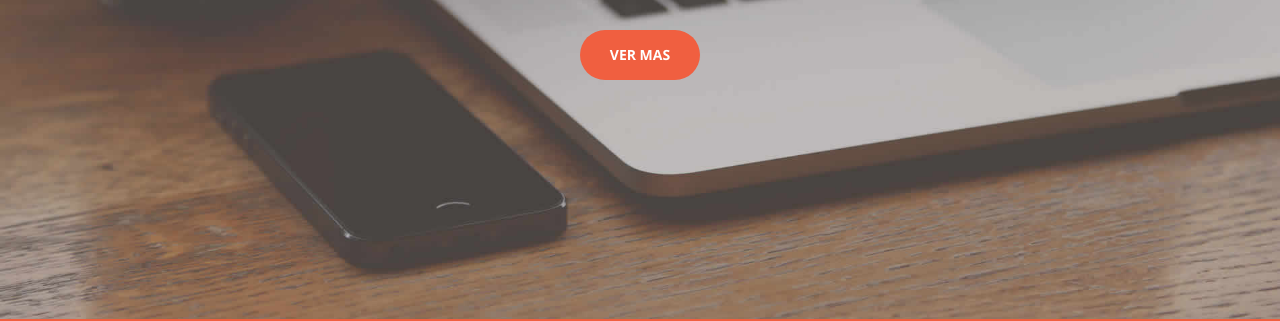
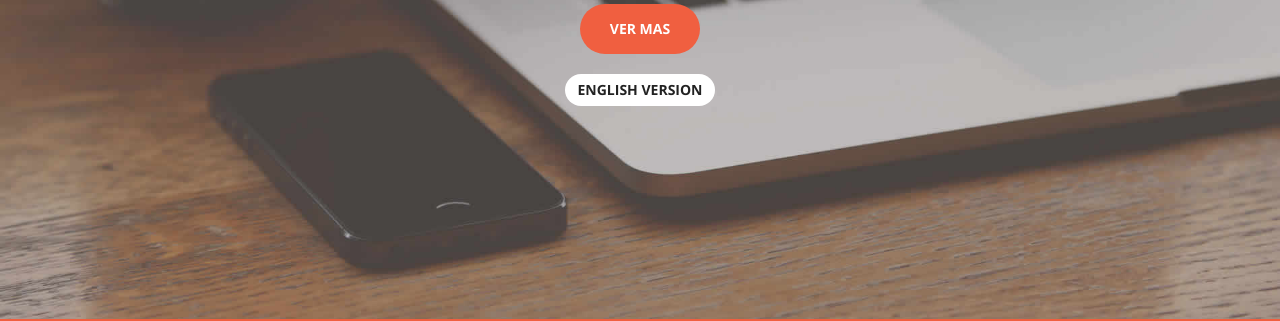
Before and after one commit to alfredoeduran/inicio, a website: page index.html in a window 1280 px wide. Shown: the part 481-802 px from the top of the page. Drawn offline with nearby package versions, Linux system fonts and the light colour scheme; files whose address does not match are found by name.

Commit message:
text english version

```diff
--- a/index.html
+++ b/index.html
@@ -82,6 +82,8 @@
                 </p>
                 <a href="#about" class="btn btn-primary btn-xl page-scroll">Ver Mas</a>
             </div>
+            <br>
+            <a href="https://alfredoeduran.github.io/inicio/en/" class="btn btn-default page-scroll" >English Version</a>
         </div>
     </header>
 
```
